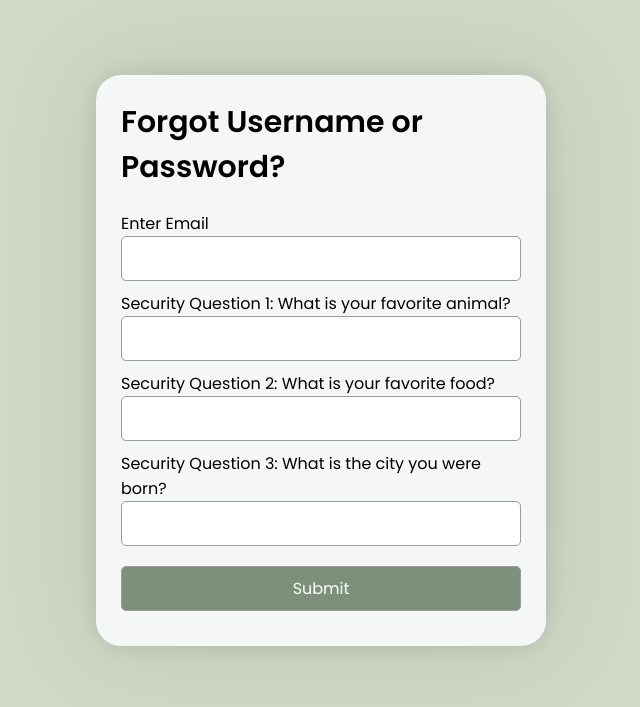
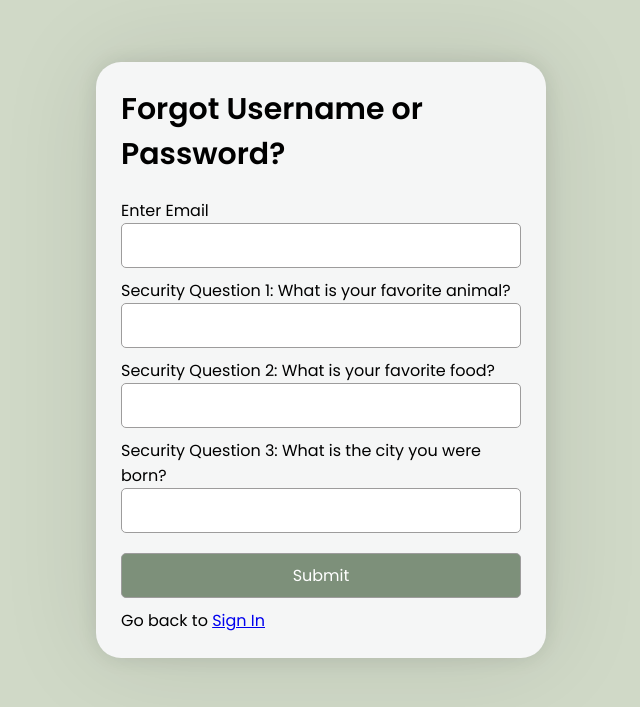
Before and after one commit to DevtheJay/COMP424Website2024, a PHP site: page /forgot.php in a window 1280 px wide. Shown: the top 707 px of the page, without its empty margins (319-959 px from the left). Run offline with PHP 8.4, Linux system fonts and the light colour scheme.

Commit message:
Fixing register.php

```diff
--- a/forgot.php
+++ b/forgot.php
@@ -25,8 +25,7 @@
                         if($question1 === $row['question1'] && $question2 === $row['question2'] && $question3 === $row['question3']){
                             // Send email with username and password
                             $username = $row['Username'];
-                            $password =  password_verify($row['PASSWORD']);
-                            $message = "Your username is: $username\nYour password is: $password";
+                            $message = "Your username is: $username";
                             echo "<div class='message'>
                             <p>$message</p>
                             </div><br>";
@@ -64,8 +63,11 @@
                     <input type="question3" name="question3" id="question3" required>
                 </div>
                 <div class="field input">
-                <input type="submit" name="submit" class='btn' value="Submit" required>
-            </div>
+                    <input type="submit" name="submit" class='btn' value="Submit" required>
+                </div>
+                <div class="links">
+                    Go back to <a href="index.php">Sign In</a>
+                </div>
             </div>
         </div>
     </body>
--- a/register.php
+++ b/register.php
@@ -1,3 +1,4 @@
+
 <!DOCTYPE html>
 <html lang="en">
 <head>
```
Also changed, not shown: 1 other file.
